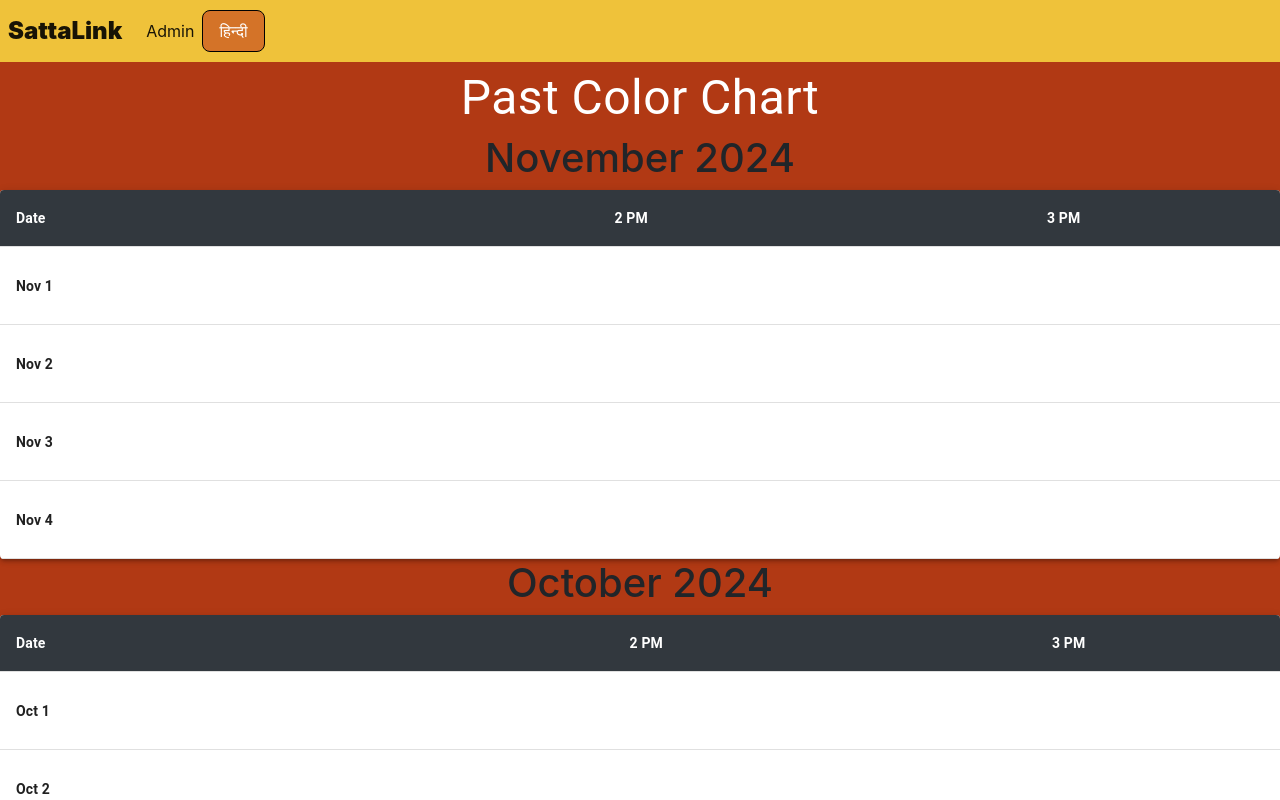
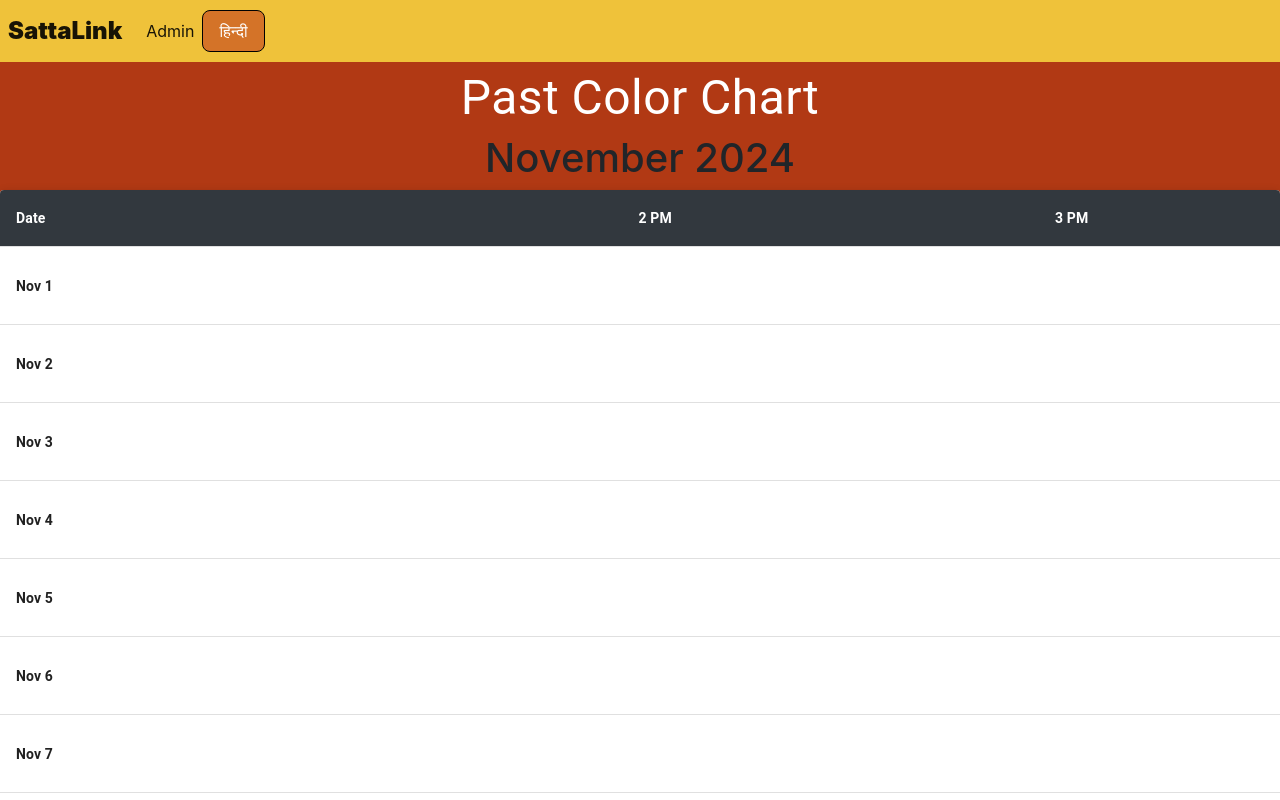
Before and after one commit to kapoorgautam/latest-game, a React (Vite) app: page /color-chart in a window 1280 px wide. Shown: the top 800 px of the page. Built offline with nearby package versions, Linux system fonts and the light colour scheme; no server answers.

Commit message:
colour update

```diff
--- a/src/components/ColorChart.jsx
+++ b/src/components/ColorChart.jsx
@@ -103,7 +103,7 @@ const ColorChart = () => {
               </TableRow>
             </TableHead>
             <TableBody>
-              {Array.from({ length: novemberRows -26 }).map((_, i) => (
+              {Array.from({ length: novemberRows}).map((_, i) => (
                 <TableRow key={i}>
                   <TableCell
                     component="th"
```
